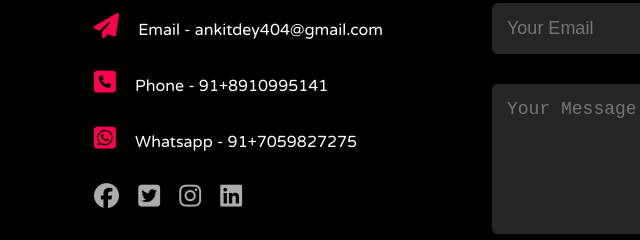
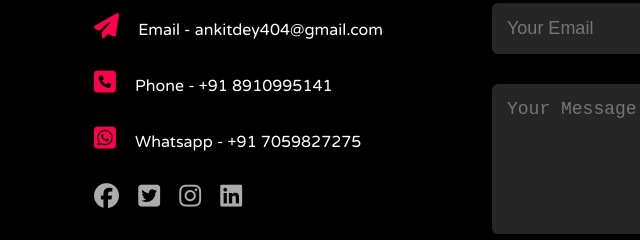
Before and after one commit to AnkitDey/infotrixs, a plain HTML site: page index.html in a window 1280 px wide. Shown: the part 2593-2833 px from the top of the page, 56-696 px from the left. Drawn offline with nearby package versions, Linux system fonts and the light colour scheme.

Commit message:
Update index.html

```diff
--- a/index.html
+++ b/index.html
@@ -166,8 +166,8 @@
 
                         <h1 class="sub-title">Contact Me</h1>
                         <p><i class="fa-sharp fa-solid fa-paper-plane"></i> <span>Email - </span> ankitdey404@gmail.com</p>
-                        <p><i class="fa-solid fa-square-phone"></i> <span>Phone - </span> 91+8910995141</p>
-                        <p><a href=""><i class="fa-brands fa-square-whatsapp"></i></a> <span>Whatsapp - </span> 91+7059827275</p>
+                        <p><i class="fa-solid fa-square-phone"></i> <span>Phone - </span> +91 8910995141</p>
+                        <p><a href=""><i class="fa-brands fa-square-whatsapp"></i></a> <span>Whatsapp - </span> +91 7059827275</p>
                         <div class="social-icons">
                             <a href="https://facebook.com/" target="_blank"><i class="fa-brands fa-facebook"></i></a>
                             <a href="https://twitter.com/" target="_blank"><i class="fa-brands fa-twitter-square"></i></a>
```
